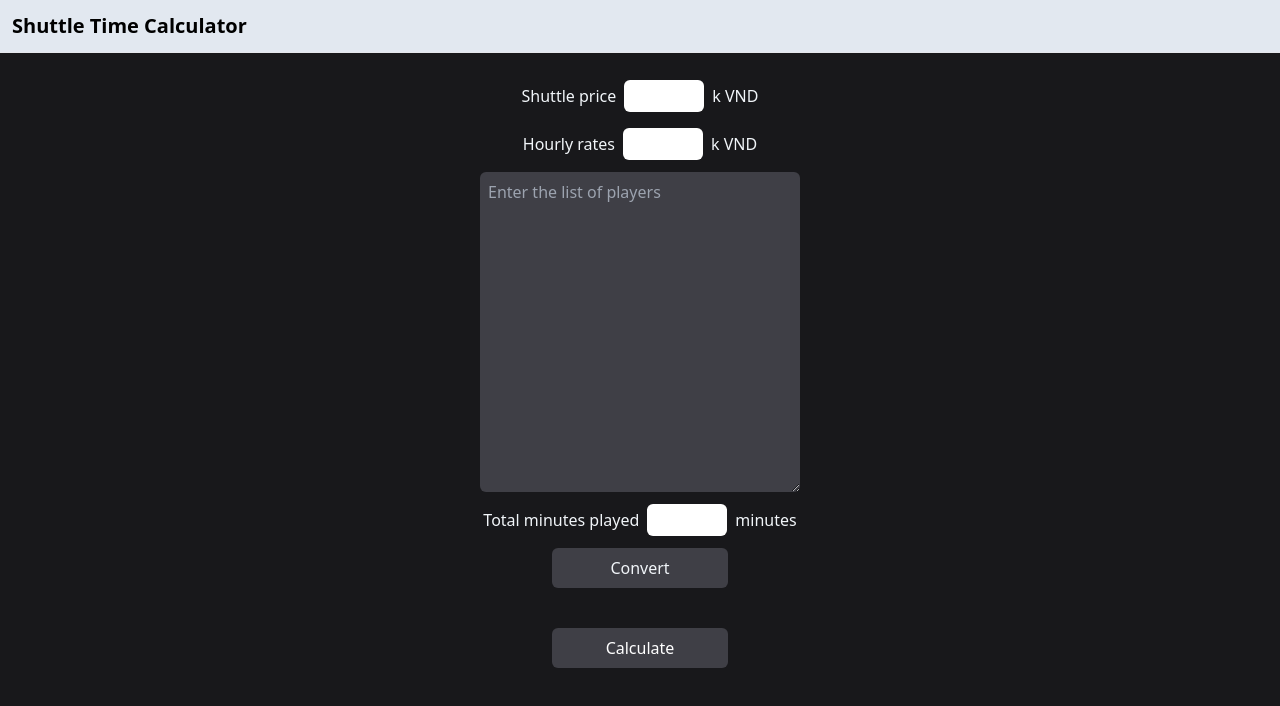
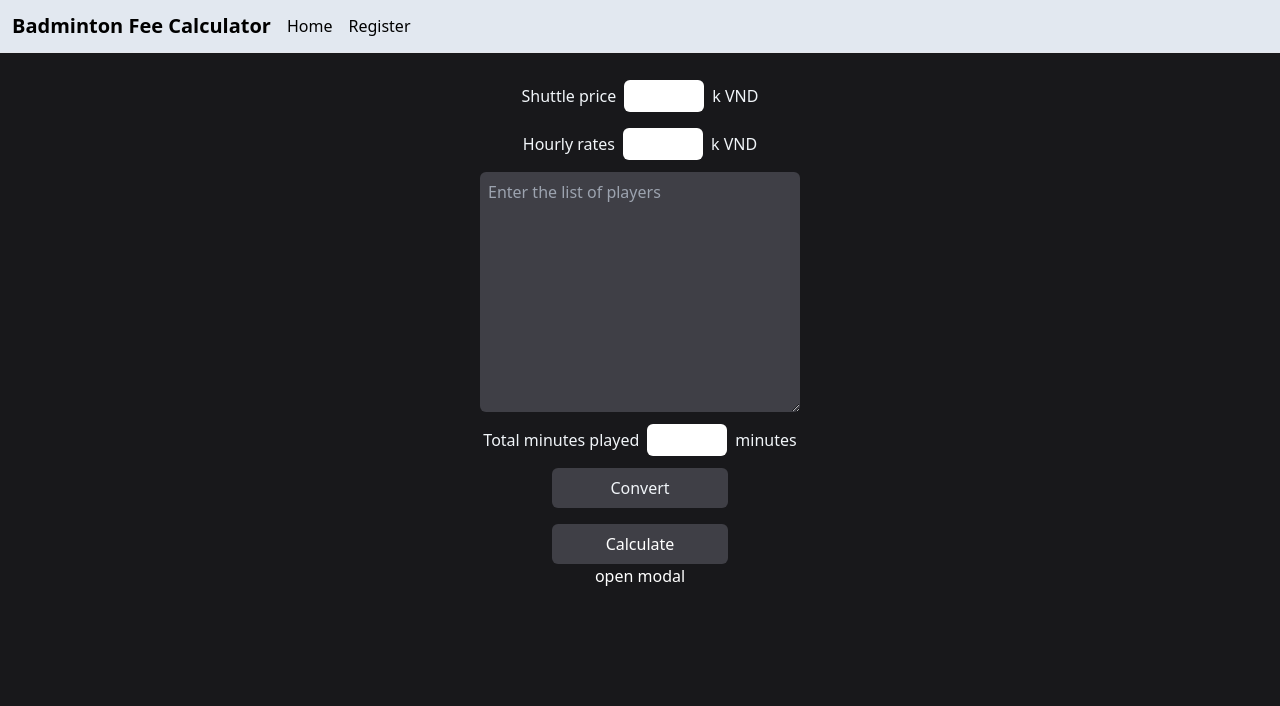
Before and after one commit to mercenarioZ/bf-calculator, a Next.js app: page / in a window 1280 px wide. Shown: the top 706 px of the page. Built offline with nearby package versions, Linux system fonts and the light colour scheme.

Commit message:
feat(ui): modal component

```diff
--- /dev/null
+++ b/app/components/Modal.tsx
@@ -0,0 +1,26 @@
+"use client";
+
+import React from "react";
+
+interface ModalProps {
+  isOpen: boolean;
+  children: React.ReactNode;
+  onClose: () => void;
+}
+
+const Modal: React.FC<ModalProps> = ({ isOpen, children, onClose }) => {
+  return (
+    <div>
+      {isOpen && (
+        <div className="fixed inset-0 bg-white bg-opacity-75 flex items-center justify-center">
+          <div className="bg-white p-4 w-full max-w-md rounded-xl">
+            <div>{children}</div>
+            <button onClick={onClose} className="mt-4 bg-red-400 text-white rounded p-1">Close</button>
+          </div>
+        </div>
+      )}
+    </div>
+  );
+};
+
+export default Modal;
--- a/app/components/Navbar.tsx
+++ b/app/components/Navbar.tsx
@@ -1,7 +1,32 @@
-const Navbar = ({ title }: { title: string }) => {
+import Link from "next/link";
+import { usePathname } from "next/navigation";
+
+const Navbar = () => {
+  const pathname = usePathname();
+
   return (
-    <nav className="z-20 backdrop-blur-md text-black font-bold text-xl p-3 fixed w-full border-b bg-slate-200">
-      {title}
+    <nav className="z-20 backdrop-blur-md text-black p-3 fixed w-full border-b bg-slate-200">
+      <div className="flex gap-4 items-center">
+        <div className="font-semibold text-xl">Badminton Fee Calculator</div>
+
+        <div>
+          <Link
+            href="/"
+            className={`${pathname === "/" ? "font-medium" : ""}`}
+          >
+            Home
+          </Link>
+        </div>
+
+        <div>
+          <Link
+            href="/register"
+            className={`${pathname === "/register" ? "font-medium" : ""}`}
+          >
+            Register
+          </Link>
+        </div>
+      </div>
     </nav>
   );
 };
--- a/app/page.tsx
+++ b/app/page.tsx
@@ -6,8 +6,8 @@ import toast from "react-hot-toast";
 import { Participant } from "./types";
 import ConvertedParticipantsList from "./components/ConvertedParticipantsList";
 import Navbar from "./components/Navbar";
-import Link from "next/link";
 import axios from "axios";
+import Modal from "./components/Modal";
 
 export default function Home() {
   const [input, setInput] = useState("");
@@ -15,6 +15,9 @@ export default function Home() {
   const [totalMinutes, setTotalMinutes] = useState<number | null>(null);
   const [shuttlePrice, setShuttlePrice] = useState<number | null>(null);
   const [hourlyRates, setHourlyRates] = useState<string | null>(null);
+
+  // modal state
+  const [isModalOpen, setIsModalOpen] = useState(false);
 
   // debugging
   useEffect(() => {
@@ -26,9 +29,7 @@ export default function Home() {
 
   return (
     <div className="h-[100vh] bg-zinc-900">
-      <Link href="/">
-        <Navbar title="Shuttle Time Calculator" />
-      </Link>
+      <Navbar />
 
       <div className="pt-20 text-slate-100 flex items-center justify-center gap-4 px-4">
         <div className="flex flex-col gap-3 items-center">
@@ -61,7 +62,7 @@ export default function Home() {
             value={input}
             onChange={(e) => setInput(e.target.value)}
             placeholder="Enter the list of players"
-            className="w-80 h-80 p-2 bg-zinc-700 rounded-md text-white"
+            className="w-80 h-60 p-2 bg-zinc-700 rounded-md text-white focus:outline-none"
           />
 
           <div className="flex gap-2 items-center">
@@ -96,7 +97,7 @@ export default function Home() {
                   };
                 });
 
-                console.log()
+                console.log();
                 setParticipants(playersWithMinutes);
 
                 if (players.length === 0) {
@@ -118,7 +119,7 @@ export default function Home() {
           />
         )}
       </div>
-      <div className="flex items-center justify-center pt-10">
+      <div className="flex items-center justify-center flex-col pt-4">
         {/* click to send data to /api/fee-calculate */}
         <button
           className="text-white bg-zinc-700 w-44 rounded-md p-2 hover:bg-zinc-800 transition"
@@ -132,7 +133,21 @@ export default function Home() {
         >
           Calculate
         </button>
+
+        <button
+          className="text-white"
+          onClick={() => setIsModalOpen(true)}
+        >
+          open modal
+        </button>
       </div>
+
+      <Modal
+        isOpen={isModalOpen}
+        onClose={() => setIsModalOpen(false)}
+      >
+        hello world
+      </Modal>
     </div>
   );
 }
--- /dev/null
+++ b/app/register/page.tsx
@@ -0,0 +1,17 @@
+"use client";
+
+import React from "react";
+import Navbar from "../components/Navbar";
+
+const Register = () => {
+  return (
+    <div>
+      <Navbar />
+      <div className="pt-20">
+        <h1>Register</h1>
+      </div>
+    </div>
+  );
+};
+
+export default Register;
```
